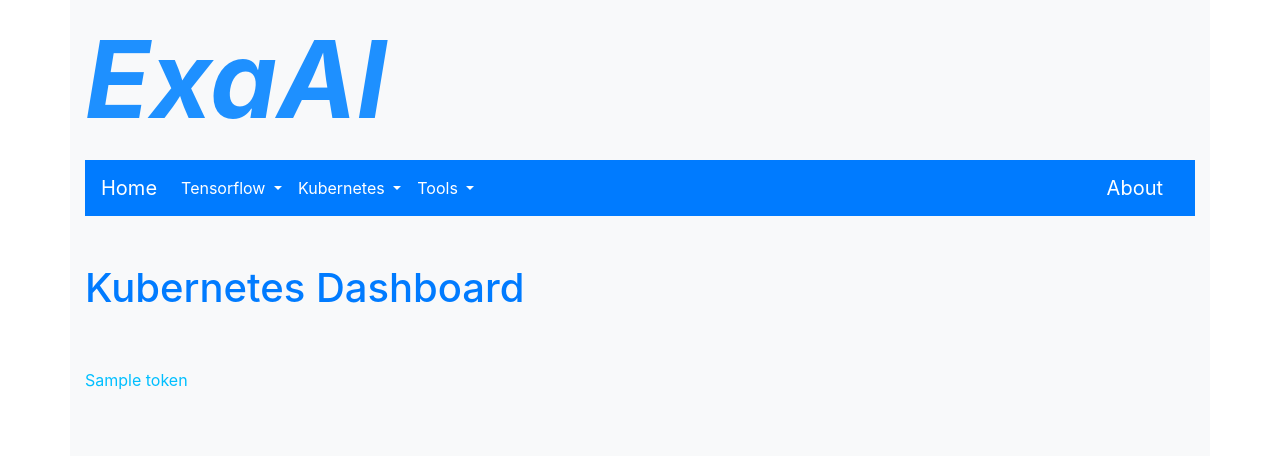
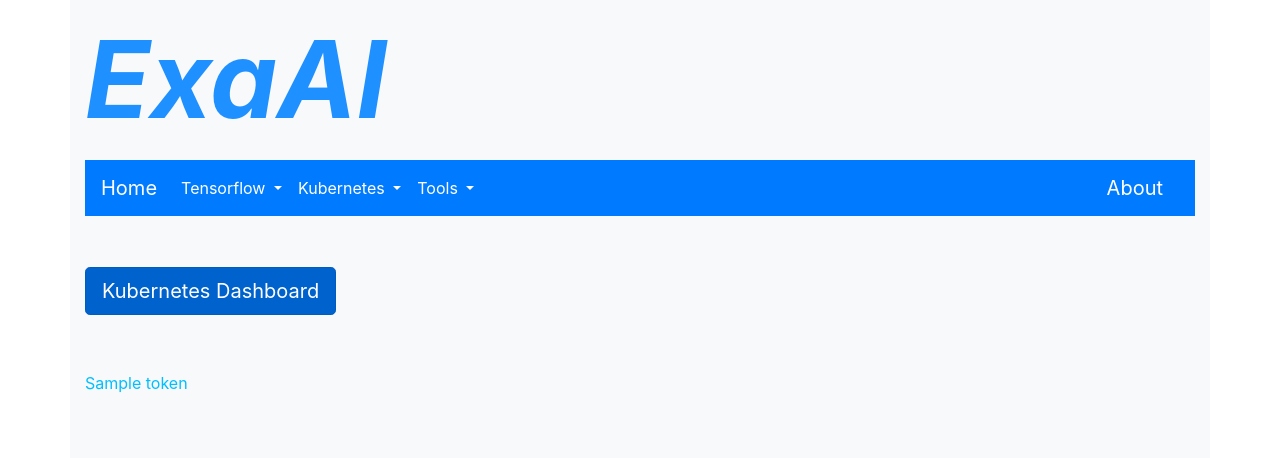
Before and after one commit to lihoukun/CloudAI, a Flask app: template webapp/templates/monitor.html in a window 1280 px wide. Shown: the top 458 px of the page. Run offline with Flask 2, Linux system fonts and the light colour scheme; the template is opened without the code that fills it: most values are stand-ins (such as "Sample title", 1, 10 or a date in 2020); some libraries are stand-ins or nearby versions.

Commit message:
make button

```diff
--- a/webapp/templates/monitor.html
+++ b/webapp/templates/monitor.html
@@ -4,7 +4,7 @@
 <br/>
 <br/>
 {% if token %}
-<h1><a href="http://localhost:8001/api/v1/namespaces/kube-system/services/https:kubernetes-dashboard:/proxy/">Kubernetes Dashboard</a></h1>
+<h1><a class="btn btn-primary btn-lg active" role="button" aria-pressed="true" href="http://localhost:8001/api/v1/namespaces/kube-system/services/https:kubernetes-dashboard:/proxy/">Kubernetes Dashboard</a></h1>
 <br/>
 <br/>
 <p>{{ token }}</p>
```
